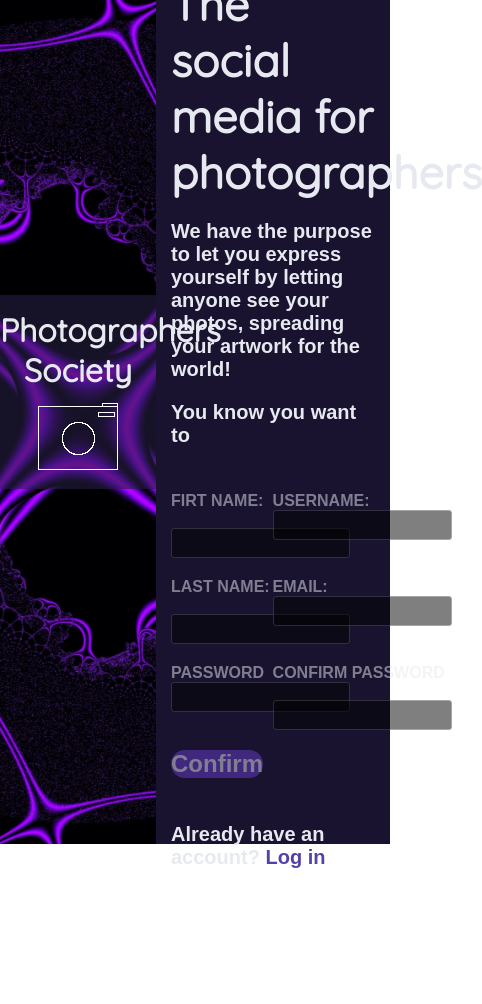
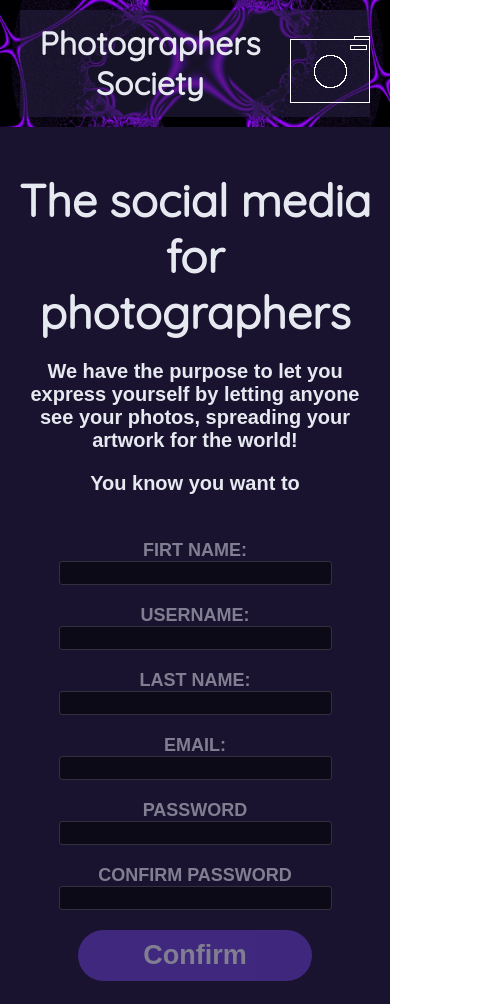
Before and after one commit to Beuuuh/Sign-up, a plain HTML site: page index.html in a window 390 px wide. Shown: the top 1004 px of the page, 482 px wide, since content can reach past the window. Before the commit the page ends 874 px from the top, so only its background shows below. Drawn offline with Linux system fonts and the light colour scheme.

Commit message:
css accessibility

```diff
--- a/index.html
+++ b/index.html
@@ -21,7 +21,7 @@
                 <p class="infotext">We have the purpose to let you express yourself by letting anyone see your photos,
                     spreading your artwork for the world!
                 </p>
-                <p>You know you want to</p>
+                <p id="lastparagraph">You know you want to</p>
             </div>
             <form action="#" class="userinputs">
                 <div class="input">
--- a/styles.css
+++ b/styles.css
@@ -128,3 +128,80 @@ a {
 a:hover{
     color: var(--font-color);
 }
+
+@media only screen and (max-width: 670px)  {
+    .main {
+        flex-flow: column;
+        height: auto;
+        text-align: center;
+    }
+
+    .image {
+        width: 100vw;
+        height: 15vh;
+        display: flex;
+        background-size: 100vw;
+    }
+
+    .logo {
+        width: 100vw;
+        position: static;
+        gap: 10px;
+        display: flex;
+        align-items: center;
+        justify-content: center;
+    }
+
+    .forms {
+        width: auto;
+        height: auto;
+    }
+
+    .text {
+        width: auto;
+        margin-top: 30px;
+
+    }
+
+    .image {
+        padding: 10px 20px;
+    }
+
+    .last-paragraph {
+        padding: 20px 0;
+        margin: 0;
+    }
+
+    .userinputs {
+        flex-flow: column nowrap;
+        align-items: center;
+
+    }
+
+    .input {
+        text-align: left;
+        width: auto;
+        font-size: 0.9em;
+        justify-content: center;
+        align-items: center;
+    }
+
+    input {
+        font-size: 0.9rem;
+        height: 1.5rem;
+        width: 70vw;
+    }
+
+    .login {
+        display: flex;
+        justify-content: center;
+        margin-bottom: 0px;
+    }
+
+    button {
+        margin-bottom: 0px;
+        width: 60vw;
+        padding: 10px 5px;
+    }
+
+}
```
